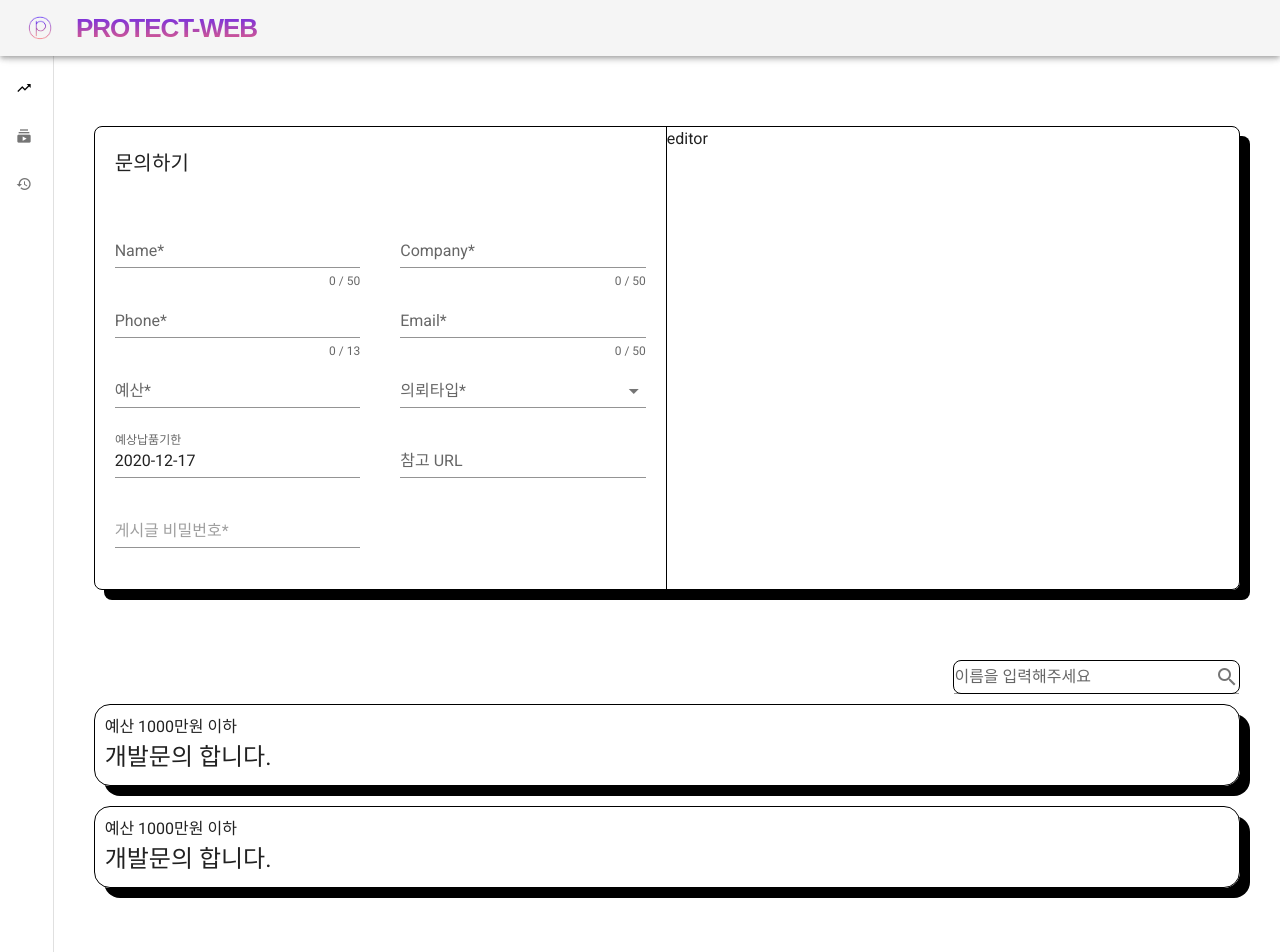
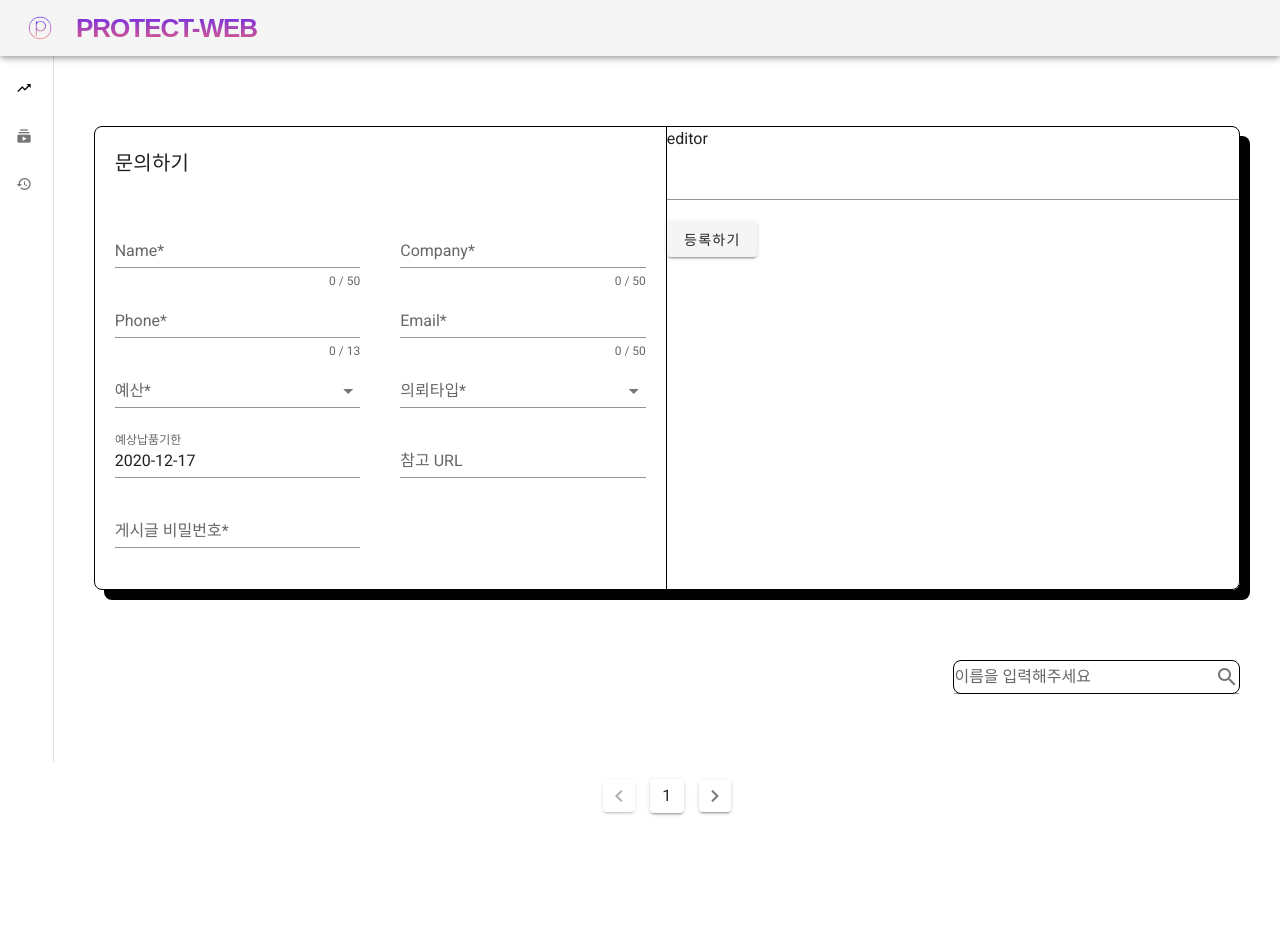
Before and after one commit to leehyeounwoo/protectwebcopy, a Vue app: page /contact in a window 1280 px wide. Shown: the top 952 px of the page. After the commit the page ends 818 px from the top, so only its background shows below. Built offline with nearby package versions, Linux system fonts and the light colour scheme.

Commit message:
문의하기 완료

```diff
--- a/src/App.vue
+++ b/src/App.vue
@@ -4,7 +4,7 @@
 			<img
 				src="../src/views/image/header/protect.png"
 				width="48"
-				style="margin-right:12px"
+				style="margin-right: 12px"
 				class="mml-2"
 				@click=";(mini = !mini), (drawer = !drawer)"
 			/>
@@ -35,7 +35,12 @@
 						최근 본 포트폴리오
 
 						<!-- <v-list v-for="test in tests" :key="test" items="test" /> -->
-						<v-flex v-for="carousel in carousels" :key="carousel" :value="carousel" style="font-size:15px" @click="dialog = !dialog"
+						<v-flex
+							v-for="carousel in carousels"
+							:key="carousel"
+							:value="carousel"
+							style="font-size: 20px; cursor: pointer; text-align: center; text-decoration: underline"
+							@click="dialog = !dialog"
 							>{{ carousel }}
 						</v-flex>
 						<!-- <v-list v-for="carousel in carousels" :key="carousel" @click="dialog = true">{{ carousel }}</v-list> -->
@@ -48,6 +53,7 @@
 									reverse-transition="fade-transition"
 									transition="fade-transition"
 									hide-delimiters
+									style="cursor: pointer"
 								></v-carousel-item>
 							</v-carousel>
 							<v-btn class="dialog_cancel" text color="#f5f5f5" @click="dialog = !dialog">
--- a/src/components/sheet.vue
+++ b/src/components/sheet.vue
@@ -16,9 +16,7 @@
 		</v-bottom-sheet>
 		<v-sheet class="text-center" height="500px">
 			<v-btn class="v-icon notranslate material-icons theme--light" @click="sheet = !sheet"> </v-btn>
-			<div class="py-3">
-				This is a bottom sheet using the persistent prop
-			</div>
+			<div class="py-3">This is a bottom sheet using the persistent prop</div>
 		</v-sheet>
 	</div>
 </template>
--- a/src/router/index.js
+++ b/src/router/index.js
@@ -3,7 +3,7 @@ import VueRouter from 'vue-router'
 import Home from '../views/Home.vue'
 import schedule from '../views/schedule'
 import contact from '../views/contact'
-import test from '../views/test'
+import test from '../views/b'
 
 Vue.use(VueRouter)
 
--- a/src/views/contact.vue
+++ b/src/views/contact.vue
@@ -1,40 +1,44 @@
 <template>
-	<v-container v-content__wrap>
+	<v-container wrap>
 		<v-layout wrap class="qustion_editor rounded-lg">
 			<v-flex class="contact_left" xs6>
 				<div class="title">문의하기</div>
 				<v-layout contact-text-1>
 					<v-flex xs6 class="question">
-						<v-text-field counter="50" label="Name*"></v-text-field>
-						<v-text-field onKeyup="this.value=this.value.replace(/[^0-9]/g,'');" counter="13" label="Phone*"></v-text-field>
-						<v-text-field label="예산*"> </v-text-field>
+						<v-text-field v-model="name" counter="50" label="Name*"></v-text-field>
+						<v-text-field v-model="phone" onKeyup="this.value=this.value.replace(/[^0-9]/g,'');" counter="13" label="Phone*"></v-text-field>
+
+						<v-select v-model="money" :items="moneys" label="예산*" />
 						<v-dialog ref="dialog" v-model="modal" :return-value.sync="date" persistent width="290px">
 							<template v-slot:activator="{ on, attrs }">
 								<v-text-field v-model="date" label="예상납품기한" readonly v-bind="attrs" v-on="on"></v-text-field>
 							</template>
 							<v-date-picker v-model="date" scrollable>
 								<v-spacer></v-spacer>
-								<v-btn text color="primary" @click="modal = false">
-									Cancel
-								</v-btn>
-								<v-btn text color="primary" @click="$refs.dialog.save(date)">
-									OK
-								</v-btn>
+								<v-btn text color="primary" @click="modal = false"> Cancel </v-btn>
+								<v-btn text color="primary" @click="$refs.dialog.save(date)"> OK </v-btn>
 							</v-date-picker>
 						</v-dialog>
-						<v-text-field type="password" placeholder="게시글 비밀번호*"></v-text-field>
+						<v-text-field v-model="password" type="password" label="게시글 비밀번호*"></v-text-field>
 					</v-flex>
 					<v-flex xs6 class="question">
-						<v-text-field counter="50" label="Company*"></v-text-field>
-						<v-text-field counter="50" label="Email*"></v-text-field>
-						<v-select :items="items" label="의뢰타입*" />
-						<v-text-field label="참고 URL"></v-text-field>
+						<v-text-field v-model="company" counter="50" label="Company*"></v-text-field>
+						<v-text-field v-model="email" counter="50" label="Email*"></v-text-field>
+						<v-select v-model="type" :items="items" label="의뢰타입*" />
+						<v-text-field v-model="url" label="참고 URL"></v-text-field>
 					</v-flex>
 				</v-layout>
 			</v-flex>
-			<v-flex> editor</v-flex>
+			<v-flex>
+				<v-layout v-model="editor">editor</v-layout>
+				<v-text-field v-model="editor" />
+
+				<v-layout>
+					<v-btn class="button" @click="onclick()">등록하기</v-btn>
 				</v-layout>
-		<v-layout wrap class=" " style="margin: 70px 40px 70px 40px;">
+			</v-flex>
+		</v-layout>
+		<v-layout wrap class=" " style="margin: 70px 40px 70px 40px">
 			<v-flex class="rounded-lg offset-xs9 xs3">
 				<v-text-field
 					v-model="search"
@@ -44,39 +48,201 @@
 					single-line
 					hide-details
 					class="rounded-lg"
-					style="padding:0px; margin:0px; width:200px; margin-bottom:10px; border:solid 1px black; float:right; width:100%"
+					style="padding: 0px; margin: 0px; width: 200px; margin-bottom: 10px; border: solid 1px black; float: right; width: 100%"
 				></v-text-field>
 			</v-flex>
-			<v-flex class="contact_left contact_box rounded-xl" xs12>
-				<div class="">예산 1000만원 이하</div>
+			<v-flex class="contact_left contact_box rounded-xl" v-for="b in box" :key="b" xs12 @click="contact()">
+				<div class="">{{ $store.state.array[b - 1].name }}</div>
+				<v-layout contact-text-1>{{ $store.state.array[b - 1].type }} 입니다. </v-layout>
+				<setDialog3 v-model="dialog2" persistent />
+			</v-flex>
+		</v-layout>
+		<v-pagination v-model="page" :length="1"></v-pagination>
+		<v-dialog v-model="dialog1" persistent>
+			<v-container wrap class="test rounded-lg">
+				<v-layout>게시글 비밀번호 입력</v-layout><v-icon style="float: right" @click="dialog1 = false">mdi-window-close</v-icon>
+				<div>비밀번호 <v-text-field v-model="view_password" type="password"></v-text-field></div>
+				<v-btn @click="password_check()">확인</v-btn>
+			</v-container>
+		</v-dialog>
+		<v-dialog v-model="dialog2" persistent>
+			<v-layout wrap class="test rounded-lg">
+				<v-flex class="contact_left" xs6>
+					<div class="title">문의하기 수정 <v-icon style="float: right" @click="dialog2 = false">mdi-window-close</v-icon></div>
+
 					<v-layout contact-text-1>
-					개발문의 합니다.
+						<v-flex xs6 class="question">
+							<v-text-field counter="50" label="Name*" :value="$store.state.array.name"></v-text-field>
+							<v-text-field v-model="phone" onKeyup="this.value=this.value.replace(/[^0-9]/g,'');" counter="13" label="Phone*">
+							</v-text-field>
+							<v-text-field v-model="money" label="예산*">aaa </v-text-field>
+							<v-dialog ref="dialog" v-model="modal" :return-value.sync="date" persistent width="290px">
+								<template v-slot:activator="{ on, attrs }">
+									<v-text-field v-model="date" label="예상납품기한" readonly v-bind="attrs" v-on="on"></v-text-field>
+								</template>
+								<v-date-picker v-model="date" scrollable>
+									<v-spacer></v-spacer>
+									<v-btn text color="primary" @click="modal = false"> Cancel </v-btn>
+									<v-btn text color="primary" @click="$refs.dialog.save(date)"> OK </v-btn>
+								</v-date-picker>
+							</v-dialog>
+							<v-text-field v-model="password" type="password" placeholder="게시글 비밀번호*"></v-text-field>
+						</v-flex>
+						<v-flex xs6 class="question">
+							<v-text-field v-model="company" counter="50" label="Company*"></v-text-field>
+							<v-text-field v-model="email" counter="50" label="Email*"></v-text-field>
+							<v-select v-model="type" :items="items" label="의뢰타입*" />
+							<v-text-field v-model="url" label="참고 URL"></v-text-field>
+						</v-flex>
 					</v-layout>
 				</v-flex>
-			<v-flex class="contact_left contact_box rounded-xl" xs12>
-				<div class="">예산 1000만원 이하</div>
-				<v-layout contact-text-1>
-					개발문의 합니다.
+				<v-flex>
+					<v-layout v-model="editor">editor</v-layout>
+					<v-layout> </v-layout>
+					<v-layout>
+						<v-btn class="button" @click="onclick(), (dialog2 = !dialog2)">수정하기</v-btn>
 					</v-layout>
 				</v-flex>
 			</v-layout>
-		<v-pagination v-model="page" :length="1"></v-pagination>
+		</v-dialog>
 	</v-container>
 </template>
 
 <script>
+import setDialog3 from '../components/dialog'
+import { CONTACT } from '../store/index'
 export default {
-	data: () => ({
+	components: { setDialog3 },
+	data() {
+		return {
 			items: ['웹 개발 문의', '앱 개발 문의', '기타 문의'],
+			moneys: ['1000만원 이하', '1000만원 이상', '예산 미정'],
 			date: new Date().toISOString().substr(0, 10),
 			menu: false,
 			modal: false,
 			menu2: false,
-	}),
+			dialog1: false,
+			dialog2: false,
+
+			// name: '',
+			// phone: '',
+			// money: '',
+			box: '',
+			// password: '',
+			// company: '',
+			// email: '',
+			// type: '',
+			// url: '',
+			// editor: '',
+			// test: '',
+			// test1: '11',
+		}
+	},
+	methods: {
+		onclick() {
+			this.$store.commit(CONTACT)
+			// this.test = this.$store.state.array
+			// this.test1 = this.$store.state.array[0].name
+			// console.log(this.test1)
+			// console.log(this.test.length)
+			// this.$store.state.name = this.name
+			// this.$store.state.phone = this.phone
+			// this.$store.state.money = this.money
+			// this.$store.state.date = this.date
+			// this.$store.state.password = this.password
+			// this.$store.state.company = this.company
+			// this.$store.state.email = this.email
+			// this.$store.state.type = this.type
+			// this.$store.state.url = this.url
+			// this.$store.state.editor = this.editor
+			// this.boxs.push(this.name)
+
+			// console.log(this.box)
+			// console.log(this.$store.state.array[0].editor)
+			// console.log(this.box)
+			if (!this.name || !this.phone || !this.money || !this.password || !this.company || !this.email || !this.type)
+				return alert('*를 한번 더 확인해주세요')
+			console.log(this.name)
+
+			// const editData = {
+			// 	id: this.box,
+			// 	name: this.name,
+			// 	phone: this.phone,
+			// 	money: this.money,
+			// 	date: this.date,
+			// 	password: this.password,
+			// 	company: this.company,
+			// 	email: this.email,
+			// 	type: this.type,
+			// 	url: this.url,
+			// 	editor: this.editor,
+			// }
+			// this.$store.state.array.push({ editData })
+			this.$store.state.array.push({
+				name: this.name,
+				phone: this.phone,
+				money: this.money,
+				date: this.date,
+				password: this.password,
+				company: this.company,
+				email: this.email,
+				type: this.type,
+				url: this.url,
+				editor: this.editor,
+			})
+			this.box = this.$store.state.array.length
+			console.log(this.$store.state.array)
+			// this.$store.state.array.push([
+			// 	this.name,
+			// 'phone:' + this.phone,
+			// 'money:' + this.money,
+			// 'date:' + this.date,
+			// 'password:' + this.password,
+			// 'company:' + this.company,
+			// 'email:' + this.email,
+			// 'type:' + this.type,
+			// 'url:' + this.url,
+			// 'editor:' + this.editor,
+			// ])
+			// console.log(this.$store.state.array)
+			// Vue.set(this.$store.state.array, this.box, {this.name, this.editor})
+			// this.$store.state.array = Object.assign({}, this.$store.state.array, { name: this.name, editor: this.editor })
+			// console.log(this.$store.state.array)
+		},
+		contact() {
+			// this.name = this.$store.state.array[this.b - 1].name
+
+			// this.phone = this.$store.state.array[this.b - 1].phone
+			// this.money = this.$store.state.array[this.b - 1].money
+			// this.date = this.$store.state.array[this.b - 1].date
+			// this.password = this.$store.state.array[this.b - 1].password
+			// this.company = this.$store.state.array[this.b - 1].company
+			// this.email = this.$store.state.array[this.b - 1].email
+			// this.type = this.$store.state.array[this.b - 1].type
+			// this.url = this.$store.state.array[this.b - 1].url
+			// this.editor = this.$store.state.array[this.b - 1].editor
+			this.dialog1 = !this.dialog1
+			console.log(this.$store.state.array)
+		},
+		password_check() {
+			if (this.password === this.view_password) {
+				this.dialog2 = !this.dialog2
+				this.dialog1 = !this.dialog1
+			} else {
+				alert('오류')
+			}
+		},
+	},
 }
 </script>
 
 <style>
+.test {
+	background: white;
+}
+.button {
+	float: bottom;
+}
 .contact_box {
 	border: solid 1px black;
 	padding: 10px;
```
Also changed, not shown: package.json (+19 -16 lines), src/store/index.js (+45 -1 lines), src/views/Home.vue (+11 -2 lines), src/views/schedule.vue (+4 -10 lines), 1 other file (tests, documents, lock files or other folders). Lines whose indentation alone changed are shown as unchanged.
